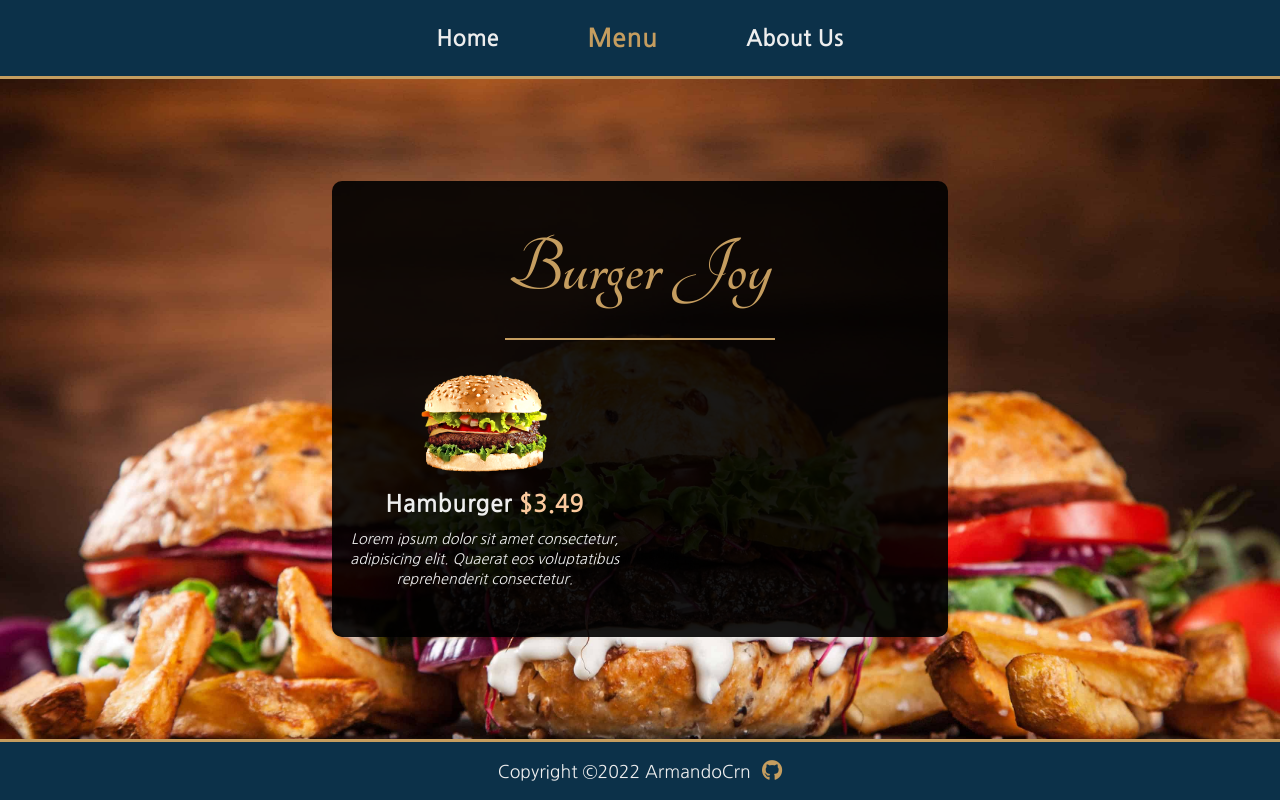
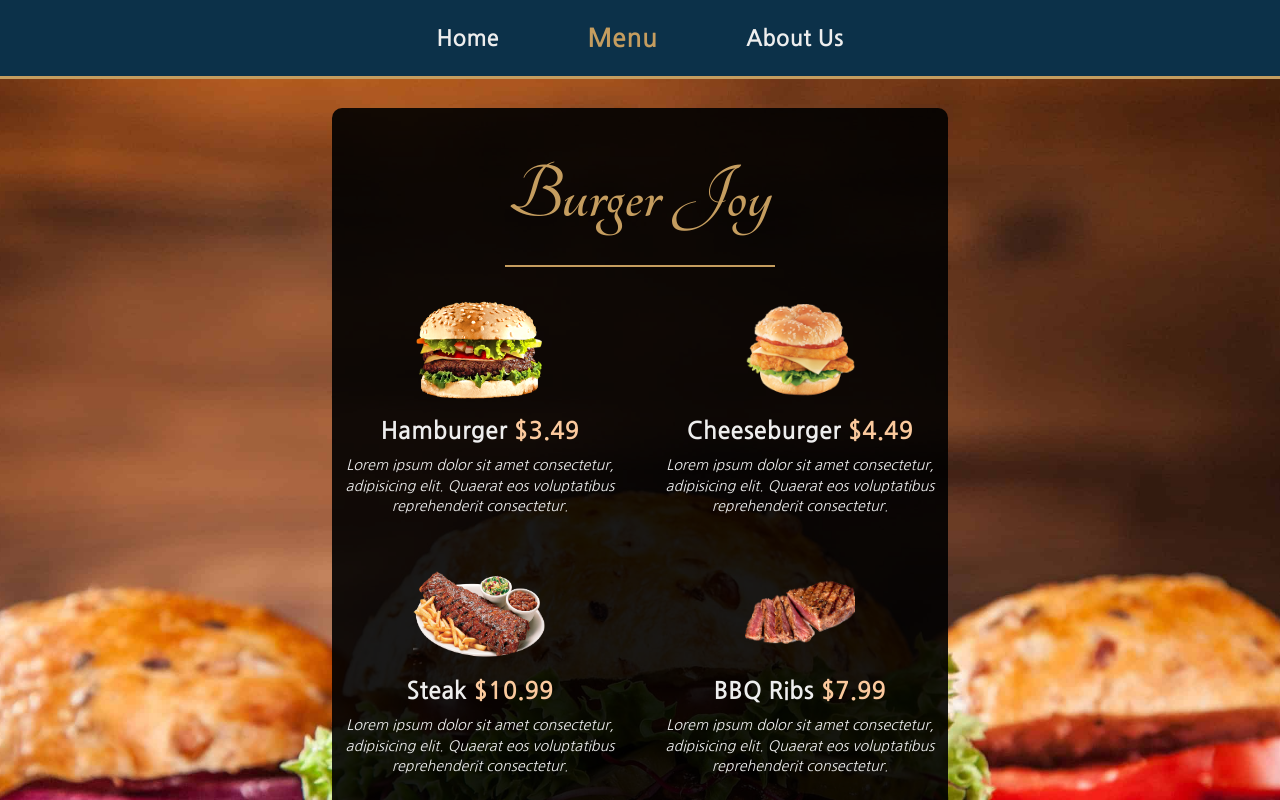
Before and after one commit to ArmandoCrn/restaurant-page, a website built with webpack: page dist/index.html in a window 1280 px wide. Both pictures are taken after a click on the item "Menu". Shown: the top 800 px of the page. Built offline with nearby package versions, Linux system fonts and the light colour scheme.

Commit message:
End of menu

```diff
--- a/src/about-us.js
+++ b/src/about-us.js
@@ -13,6 +13,4 @@ export default function createAboutUs() {
   <p>📍 Lorem Ipsum 18, Sit Amet, USA</p>
   </div>
   `;
-
-  console.log(mainContent);
 }
--- a/src/menu.js
+++ b/src/menu.js
@@ -1,24 +1,6 @@
+import { createEl } from "./webpage";
+
 export default function createMenu() {
-  const mainContent = document.querySelector("main > div");
-  mainContent.className = "menu";
-  mainContent.innerHTML = `
-  <h1>Burger Joy</h1>
-  <div class="hr"></div>
-
-  <div class="items-menu">
-
-    <div class="menu-item">
-      <img src="../dist/img/product/img1-hamburger.png" alt="" />
-      <h3>Hamburger <span class="clr">$3.49</span></h3>
-      <p class="description">
-      Lorem ipsum dolor sit amet consectetur, adipisicing elit. Quaerat eos voluptatibus reprehenderit consectetur.
-      </p>
-    </div>
-
-  </div>
-
-  `;
-
   const products = [
     {
       name: "Hamburger",
@@ -51,25 +33,38 @@ export default function createMenu() {
       price: "1.99",
     },
   ];
+
   const description =
     "Lorem ipsum dolor sit amet consectetur, adipisicing elit. Quaerat eos voluptatibus reprehenderit consectetur.";
-  /*fai una funzione che generi tot elementi html
-  function (product) {
-    return `
-    e sistemi tutti i cosi con il place older per i cosi e poi
-    non scordare l'alt nella foto fai tipo product.name + photo
-    non scordare il $
-    ecc ecc ecc
+
+  const mainContent = document.querySelector("main > div");
+  mainContent.className = "menu";
+  mainContent.innerHTML = `
+  <h1>Burger Joy</h1>
+  <div class="hr"></div>
+  `;
+
+  const itemsMenu = createEl("div");
+  itemsMenu.classList.add("items-menu");
+
+  function generateItem(product) {
+    const text = `
+    <img src="../dist/img/product/img${product.url}.png" alt="${product.name} photo" />
+    <h3>${product.name} <span class="clr">$${product.price}</span></h3>
+    <p class="description">
+    ${description}
+    </p>
     `;
+
+    const menuItem = createEl("div");
+    menuItem.classList.add("menu-item");
+    menuItem.dataset.product = product.url;
+    menuItem.innerHTML = text;
+
+    return menuItem;
   }
 
-  poi magari quando deve essere chiamata si fa
-  products.forEach(product)
-  e gli passi il product all'interno della funzione superiore
-  e appendi gli oggetti al coso
+  products.forEach((product) => itemsMenu.appendChild(generateItem(product)));
 
-
-  */
-
-  console.log(mainContent);
+  mainContent.appendChild(itemsMenu);
 }
```
Also changed, not shown: dist/img/icon.png (added), dist/index.html, dist/main.js, dist/style.css.
